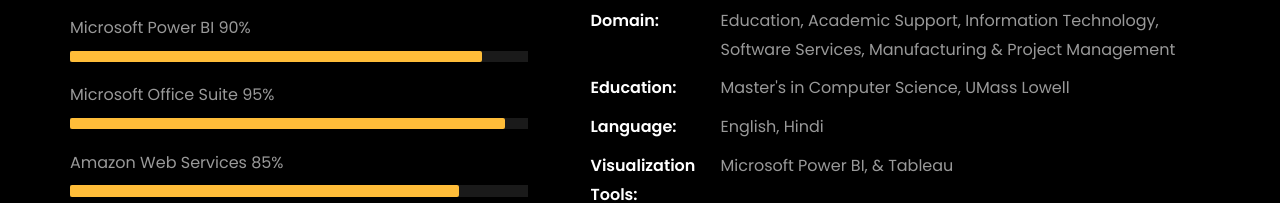
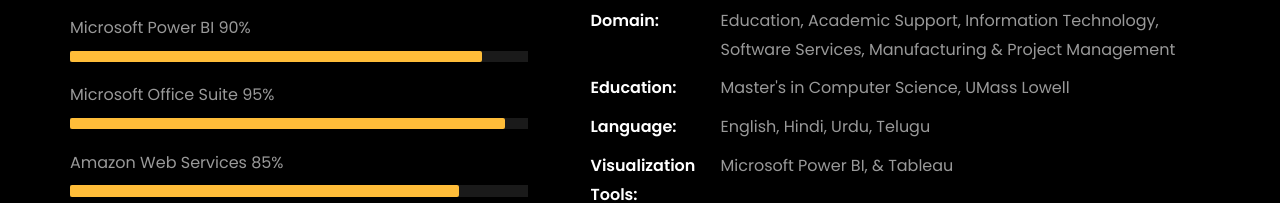
Before and after one commit to Shjuveria/SJ-Portfolio, a plain HTML site: page index.html in a window 1280 px wide. Shown: the part 1177-1380 px from the top of the page. Drawn offline with Linux system fonts and the light colour scheme; files whose address does not match are found by name.

Commit message:
Update index.html

```diff
--- a/index.html
+++ b/index.html
@@ -282,7 +282,7 @@
 									<li class="d-flex"><span>Profile:</span> <span>Data Science &amp; Analytics</span></li>
 									<li class="d-flex"><span>Domain:</span> <span>Education, Academic Support, Information Technology, Software Services, Manufacturing &amp; Project Management</span></li>
 									<li class="d-flex"><span>Education:</span> <span>Master's in Computer Science, UMass Lowell</span></li>
-									<li class="d-flex"><span>Language:</span> <span>English, Hindi</span></li>
+									<li class="d-flex"><span>Language:</span> <span>English, Hindi, Urdu, Telugu</span></li>
 									<li class="d-flex"><span>Visualization Tools:</span> <span>Microsoft Power BI, &amp; Tableau</span></li>
 									<li class="d-flex"><span>Other Skills:</span> <span>SAP HCM, Git, MySQL, PostgreSQL, MongoDB, Oracle, Maven, Jenkins, Agile, Scrum, Visual Studio code, HTML, CSS, Unix &amp; Linux</span></li>
 									<li class="d-flex"><span>Interest:</span> <span>Drawing, Travelling, Volunteering</span></li>
```
